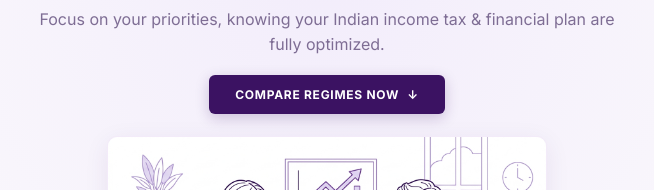
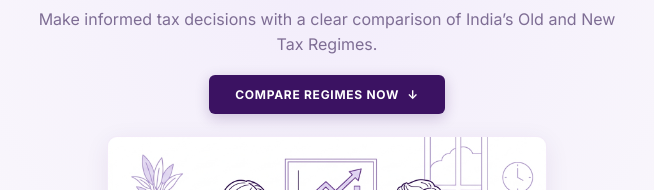
Before and after one commit to uttamvardam/Web-Projects, a website: page Tax-Clarity/index.html in a window 1280 px wide. Shown: the part 200-390 px from the top of the page, 313-967 px from the left. Drawn offline with Linux system fonts and the light colour scheme.

Commit message:
Update hero subtitle text to 'Make informed tax decisions with a clear comparison of India’s Old and New Tax Regimes.'

```diff
--- a/Tax-Clarity/index.html
+++ b/Tax-Clarity/index.html
@@ -68,7 +68,7 @@
   <section class="hero-visual-section">
     <div class="app-container hero-content-wrapper">
       <h2 class="hero-main-title">Worry Less<br>Plan More</h2>
-      <p class="hero-subtitle">Focus on your priorities, knowing your Indian income tax & financial plan are fully optimized.</p>
+      <p class="hero-subtitle">Make informed tax decisions with a clear comparison of India’s Old and New Tax Regimes.</p>
       <a href="#calculatorSection" class="hero-cta-btn">
         <span>Compare Regimes Now</span>
         <span>↓</span>
```
Also changed, not shown: index.html (+1 -1 lines).
